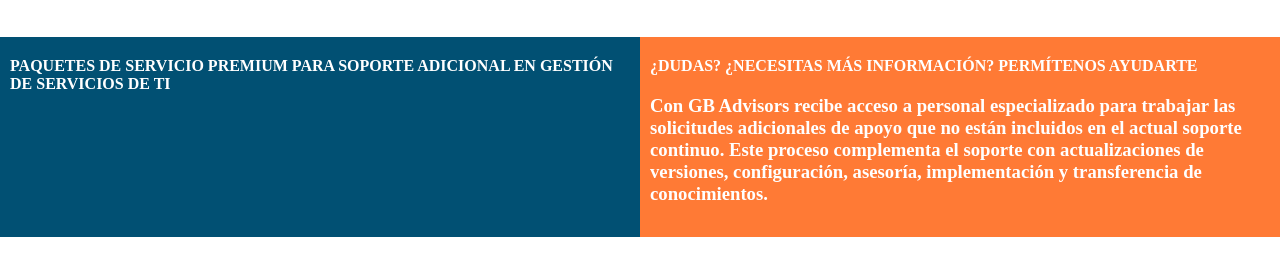
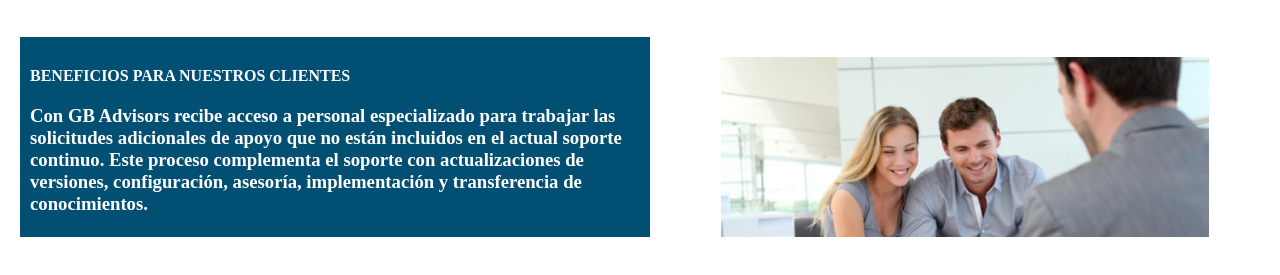
Before and after one commit to Cristobal2019/ProyectoDisenoPaginaWeb, a plain HTML site: page Index.html in a window 1280 px wide. Shown: the part 1051-1326 px from the top of the page. Drawn offline with Linux system fonts and the light colour scheme.

Commit message:
clientes

```diff
--- a/Index.html
+++ b/Index.html
@@ -81,33 +81,50 @@
                 </article>
             </section>
         </section>
-        <section class="PAQUETES-contenedor">
-            <section class="PAQUETES -contenedor">
-                <article class="PAQUETES ">
+        <section class="clientes-contenedor">
+            <section class="clientes -contenedor">
+                <article class="clientes ">
 
-                    <div class="PAQUETES-tex" style="background-color:#015073">
+                    <div class="clientes-tex" style="background-color:#015073">
                         <h1>
-                            PAQUETES DE SERVICIO PREMIUM PARA SOPORTE ADICIONAL EN GESTIÓN DE SERVICIOS DE TI
+                           BENEFICIOS PARA NUESTROS CLIENTES
                         </h1>
-                    </div>
-                    <div class="PAQUETES-tex" style="background-color:#ff7a35">
-                        <h1>
-                            ¿DUDAS? ¿NECESITAS MÁS INFORMACIÓN? PERMÍTENOS AYUDARTE
-                        </h1>
-                        <h3>
+                        <H3>
                             Con GB Advisors recibe acceso a personal especializado para trabajar las solicitudes
                             adicionales de apoyo que no están incluidos en el actual soporte continuo. Este proceso
                             complementa el soporte con actualizaciones de versiones, configuración, asesoría,
-                            implementación y transferencia de conocimientos. </h3>
+                            implementación y transferencia de conocimientos.
+                        </H3>
+                    </div>
+                    <div class="clientes-tex">
+                        <div class="contenedor-slider">
+                            <div class="slider-contenedor">
+                                <div class="slider_test">
+                                    <img src="img/cliente 1.webp" alt="">
+                                </div>
+                                <div class="slider_test">
+                                    <img src="img/cliente 2.jpg" alt="">
+                                </div>
+                                <div class="slider_test">
+                                    <img src="img/cliente 3.jpg" alt="">
+                                </div>
+                                <div class="slider_test">
+                                    <img src="img/cliente 4.jpg" alt="">
+                                </div>
+                                <div class="slider_test">
+                                    <img src="img/cliente 6.jpg" alt="">
+                                </div>
+                            </div>
+                        </div>
 
-                     </div>
+                    </div>
                 </article>
             </section>
         </section>
 
     </main>
     <script src="https://kit.fontawesome.com/68c923bb22.js" crossorigin="anonymous"></script>
-
+    <script src="main.js"></script>
 </body>
 
 </html>
--- a/estilos.css
+++ b/estilos.css
@@ -147,38 +147,76 @@ color: #00486D;
 
 /*PAQUETES*/
 
-.PAQUETES{
+.clientes{
+    display: flex;
+    margin: 10px;
+    width: 100%;
+    height: auto;
+   flex-wrap: wrap;
+   justify-content: space-around;
+}
+.clientes-tex{
+    overflow: hidden;
+    position: relative;
+    width: 50%;
+    padding: 10px 10px;
+    height: 200px;
+    margin: 20px 0px;
+}
+
+
+.clientes-tex h1{
+    color: #00486D;
+    margin: 20px 0px;
+    color: white;
+
+}
+
+.clientes-tex h3{
+    color: #00486D;
+    margin: 0px 0px;
+    color: white;
+
+}
+
+/*slider*/
+.contenedor-slider{
     display: flex;
     margin-top: 10px;
     width: 100%;
     height: auto;
    flex-wrap: wrap;
    justify-content: space-around;
+}
+.slider-contenedorImage{
+    width: 20%;
+    height: 400px;
+    background-color: blanchedalmond;
+    display: flex;
+    align-items: center;
+    flex-direction: column;
+
+
+}
+.slider-contenedor{
+    display: flex;
+    width: 100%;
+    height: 100%;
+}
+
+.slider_test{
+    width: 100%;
+    height: 100%;
+    display: flex;
+    justify-content: space-between;
+    align-items: center;
+    flex-direction: column;
+    flex-shrink: 0;
 
 }
 
-
-.PAQUETES-tex{
-    overflow: hidden;
-    position: relative;
-    width: 50%;
-    padding: 0px 10px;
-    height: 200px;
-    margin: 20px 0px;
+.slider_test img{
+    width: 80%;
+    height: 50%;
+    object-fit:unset ;
 }
-
-
-
-.PAQUETES-tex h1{
-    color: #00486D;
-    margin: 20px 0px;
-    color: white;
-
-}
-
-.PAQUETES-tex h3{
-    color: #00486D;
-    margin: 0px 0px;
-    color: white;
-
-}
--- a/main.js
+++ b/main.js
@@ -0,0 +1,24 @@
+let slider = document.querySelector('.slider-contenedor');
+
+let sliderInd = document.querySelectorAll('.slider_test');
+let contador =1;
+let tamanoWidth = sliderInd[0].clientWidth;
+let intevarlo = 3000;
+
+
+
+setInterval(()=>{
+    slide()
+},intevarlo)
+
+function slide(){
+    slider.style.transform = `translate(${-tamanoWidth * contador}px)`;
+    slider.style.transition = 'transform 2s';
+    contador++;
+
+    if (contador === sliderInd.length+1) {
+        contador=0
+        slider.style.transform = `translate(0px)`
+        slider.style.transition = 'transform 0s';
+    }
+}
```
Also changed, not shown: img/actualiza.jpg (added), img/cliente 1.webp (added), img/cliente 2.jpg (added), img/cliente 3.jpg (added), img/cliente 4.jpg (added), img/cliente 6.jpg (added), img/soporte sistema.jpg (added), img/tenolgia.png (added).
